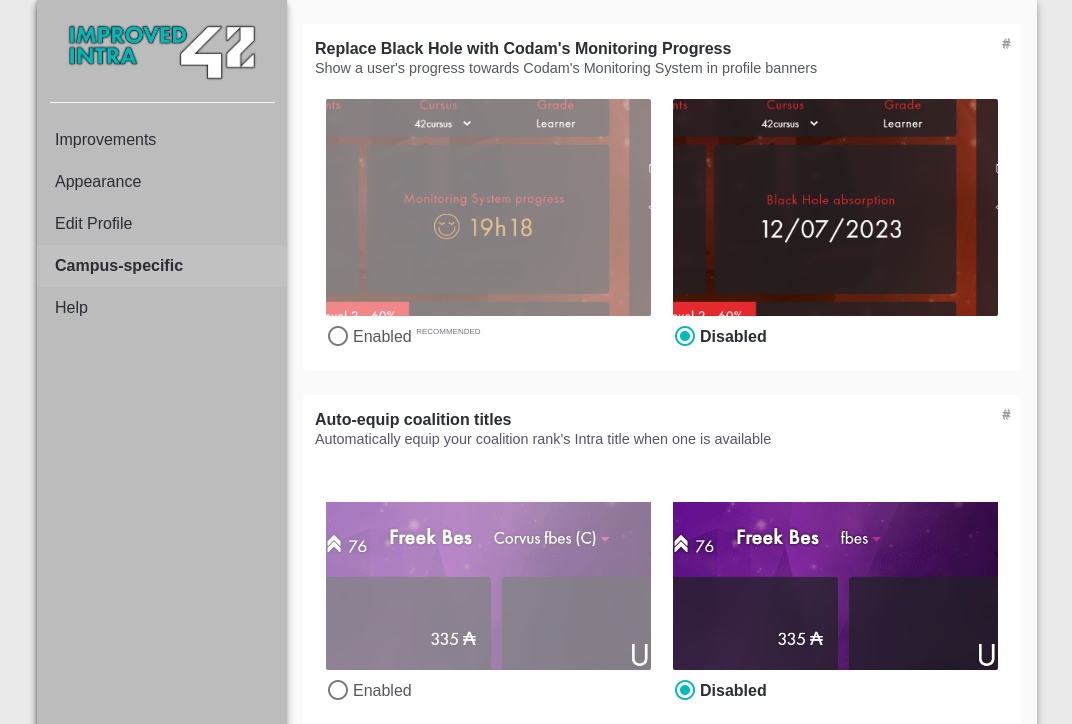
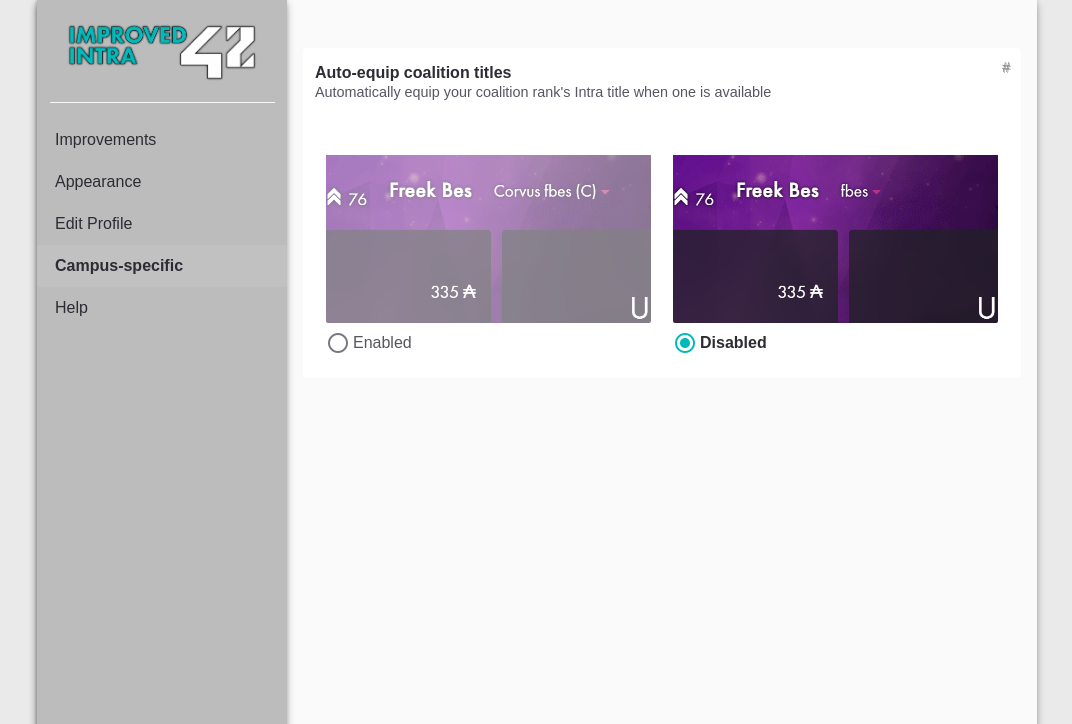
Before and after one commit to FreekBes/improved_intra_server, a Flask app: template src/templates/v2/options/codam.j2 in a window 1280 px wide. Shown: the top 724 px of the page, without its empty margins (103-1175 px from the left). Run offline with Flask 3, Linux system fonts and the light colour scheme; the template is opened without the code that fills it, so the values that code supplies are empty; parts of the project's set-up code (start-up, migrations or seed data) failed here and were passed over; some libraries are stand-ins or nearby versions.

Commit message:
hide Codam Monitoring Progress option
feature is deprecated

```diff
--- a/src/templates/v2/options/codam.j2
+++ b/src/templates/v2/options/codam.j2
@@ -15,7 +15,7 @@
 {% endblock %}
 {% block content %}
 
-<div class="option-container choice" id="codam_monit">
+<div class="option-container choice" id="codam_monit" style="display: none;">
 	<h4>Replace Black Hole with Codam's Monitoring Progress</h4>
 	<p>Show a user's progress towards Codam's Monitoring System in profile banners</p>
 	<div class="option-selector horizontal img-compare">
```
